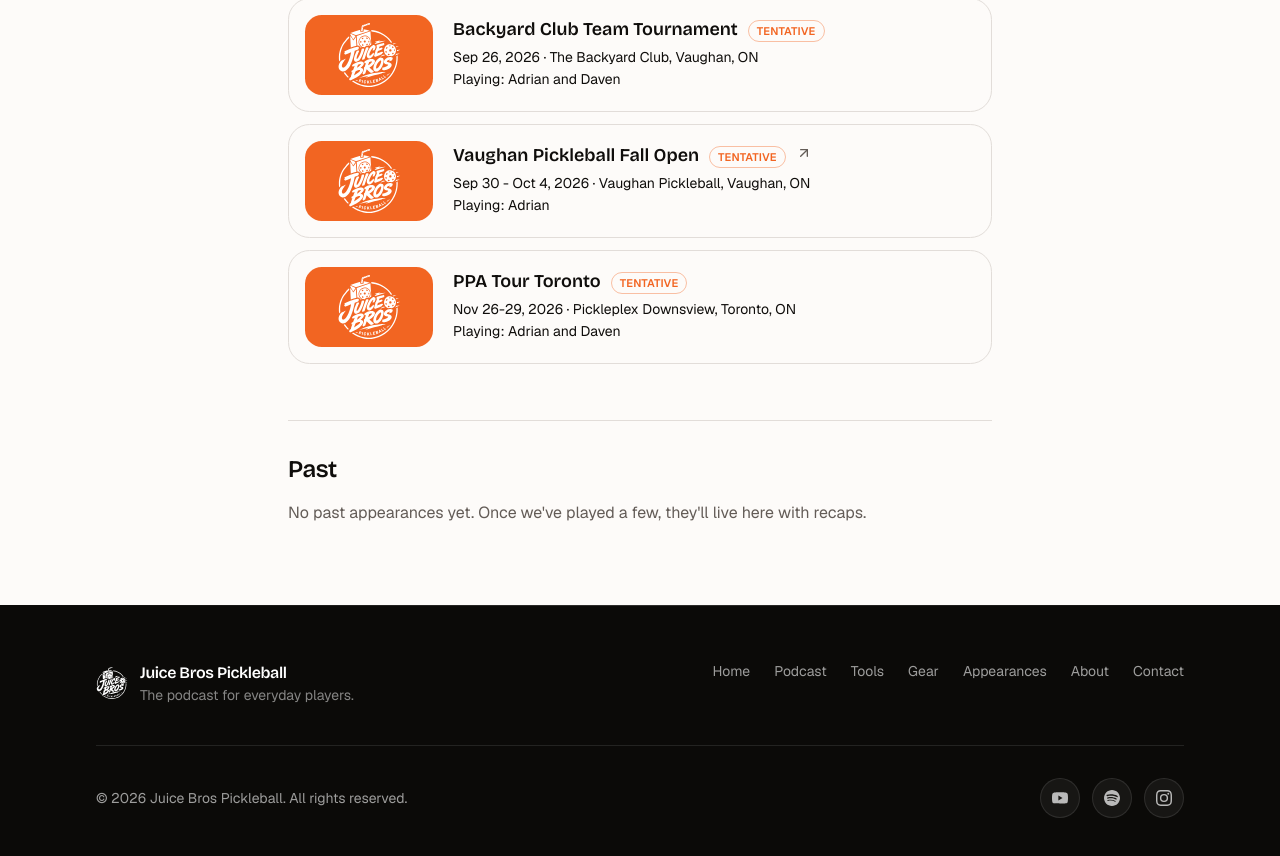
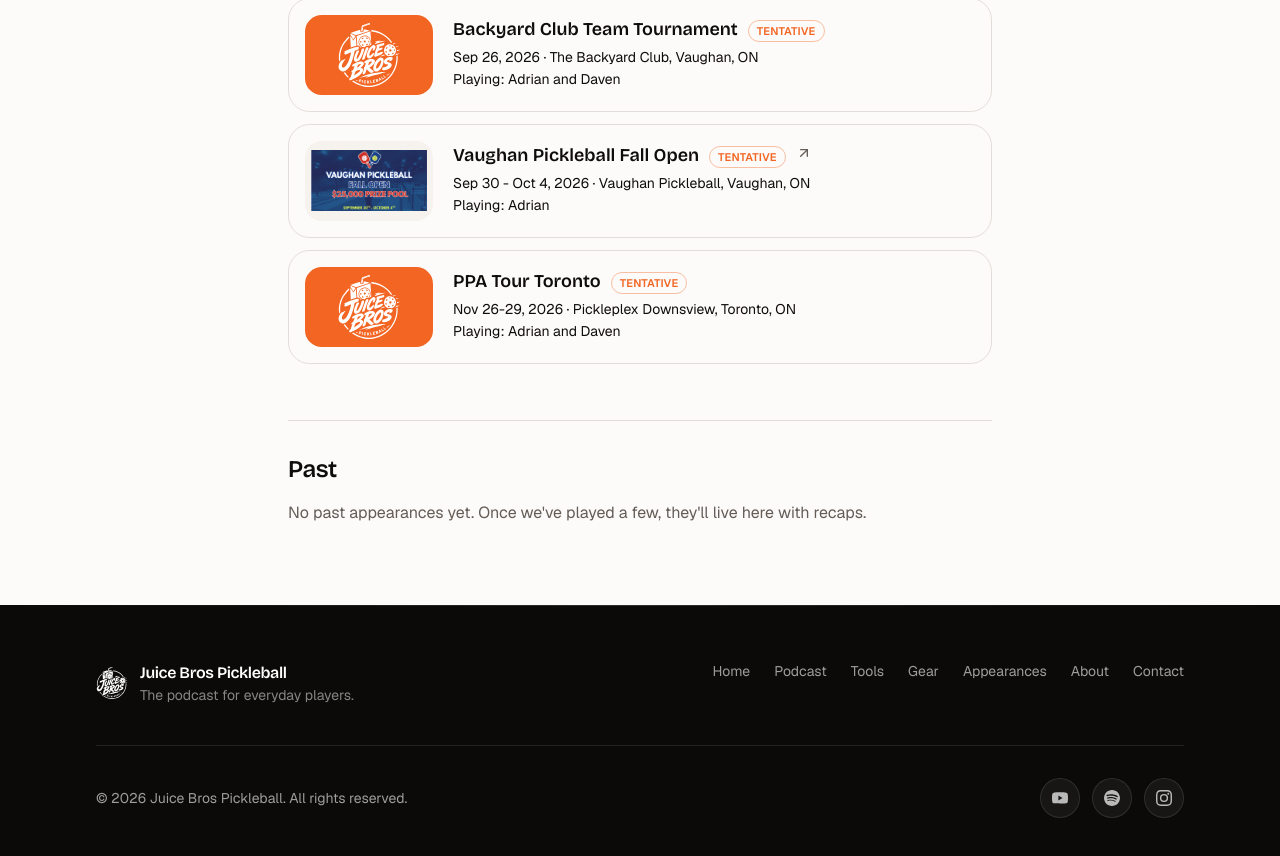
Before and after one commit to AdrianLuk/juice-bros, a Next.js app: page /appearances in a window 1280 px wide. Shown: the part 838-1694 px from the top of the page. Built offline with nearby package versions, Linux system fonts and the light colour scheme.

Commit message:
Appearances: add Vaughan Pickleball Fall Open cover art
Divisions stay off this entry until Adrian registers (still lining up
partners).

Co-Authored-By: Claude Sonnet 5 <noreply@anthropic.com>

```diff
--- a/content/appearances.ts
+++ b/content/appearances.ts
@@ -88,6 +88,7 @@ export const appearances: Appearance[] = [
     endDate: "2026-10-04",
     location: "Vaughan Pickleball, Vaughan, ON",
     url: "https://pickleballtournaments.com/tournaments/vaughan-pickleball-fall-open",
+    image: "/appearances/vaughan-fall-open-2026.png",
     status: "tentative",
     players: "adrian",
   },
```
Also changed, not shown: public/appearances/vaughan-fall-open-2026.png (added).
